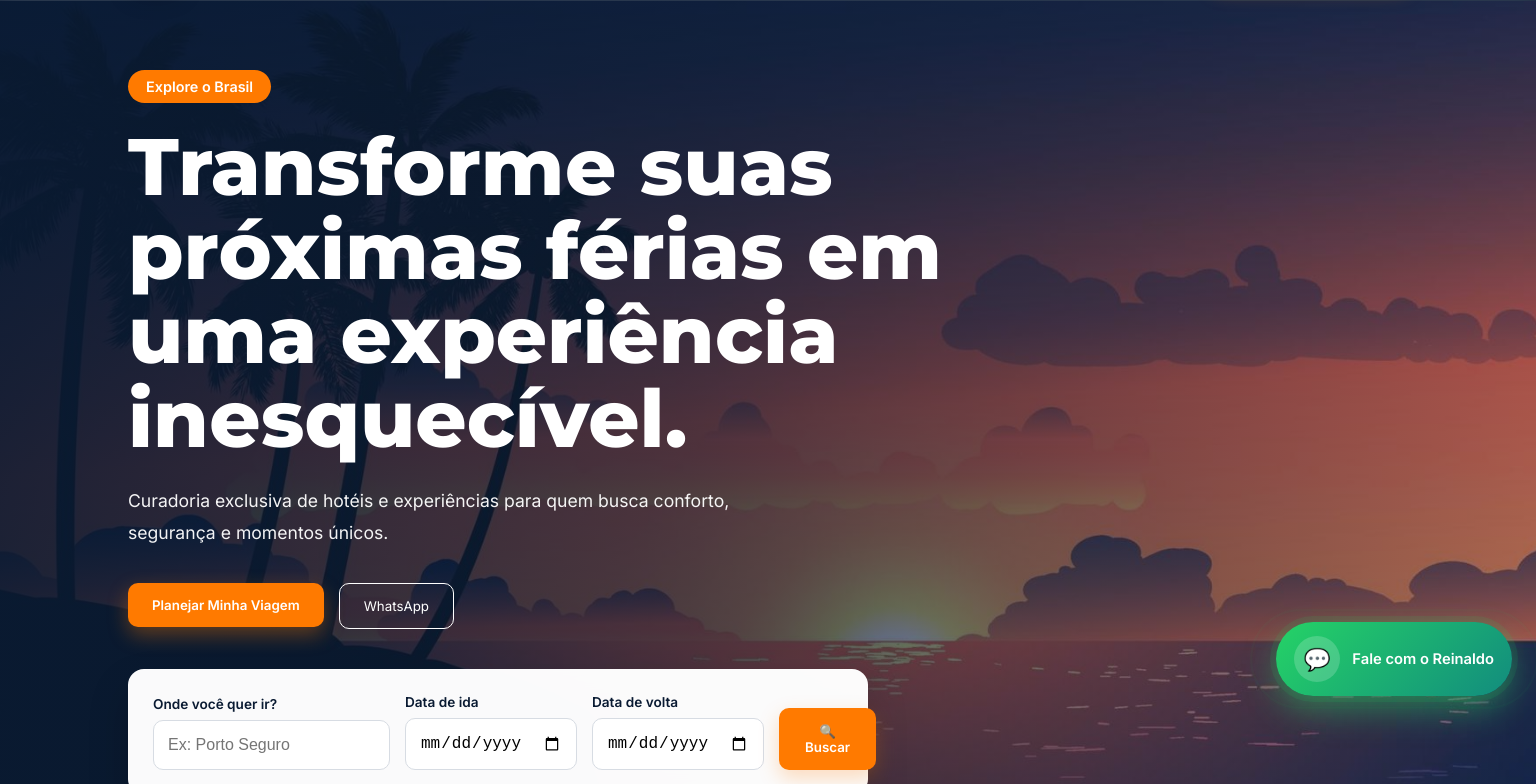
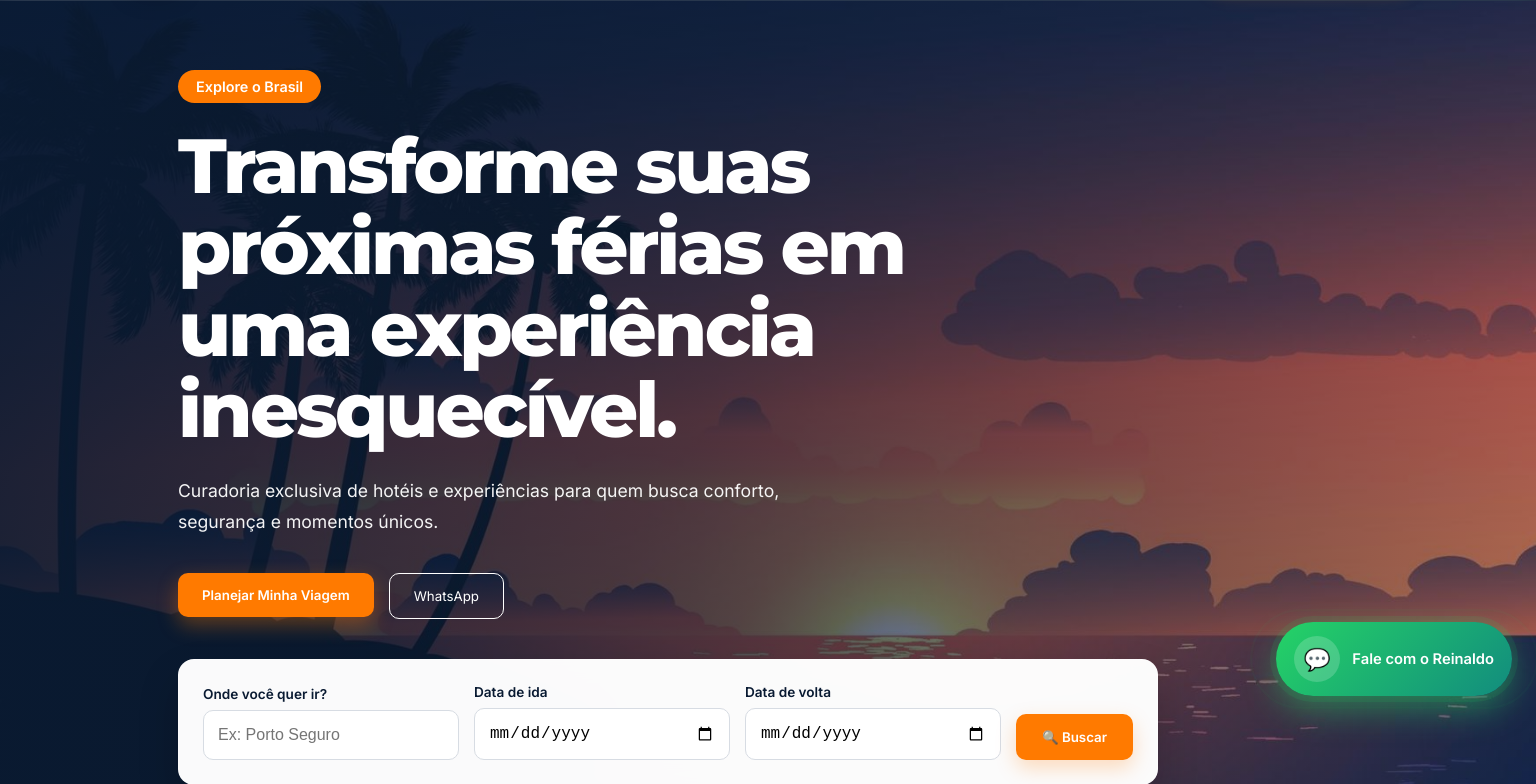
Before and after one commit to gabrielfoganholi/GR-grupo-hoteis-servicos, a React (Vite) app: page /#/ in a window 1536 px wide. Shown: the part 80-864 px from the top of the page. Built offline with nearby package versions, Linux system fonts and the light colour scheme.

Commit message:
Ajusta layout responsivo do hero para desktop e mobile

```diff
--- a/src/styles/global.css
+++ b/src/styles/global.css
@@ -1863,3 +1863,42 @@ img{max-width:100%;display:block}
 .full{
   width:100%;
 }
+
+/* HERO DESKTOP FIX */
+
+@media(min-width:1024px){
+  .hero-content{
+    width:90%;
+    max-width:1180px;
+    margin:0 auto;
+    padding-top:70px;
+  }
+
+  .hero-content h1{
+    max-width:760px;
+    font-size:clamp(3.4rem, 4.2vw, 5.2rem);
+    line-height:1.06;
+    letter-spacing:-.04em;
+  }
+
+  .hero-content p{
+    max-width:620px;
+  }
+
+  .search-box{
+    width:100%;
+    max-width:900px;
+    grid-template-columns:1.3fr 1fr 1fr auto;
+  }
+}
+
+@media(min-width:1500px){
+  .hero-content h1{
+    font-size:4.8rem;
+    max-width:820px;
+  }
+
+  .search-box{
+    max-width:980px;
+  }
+}
```
